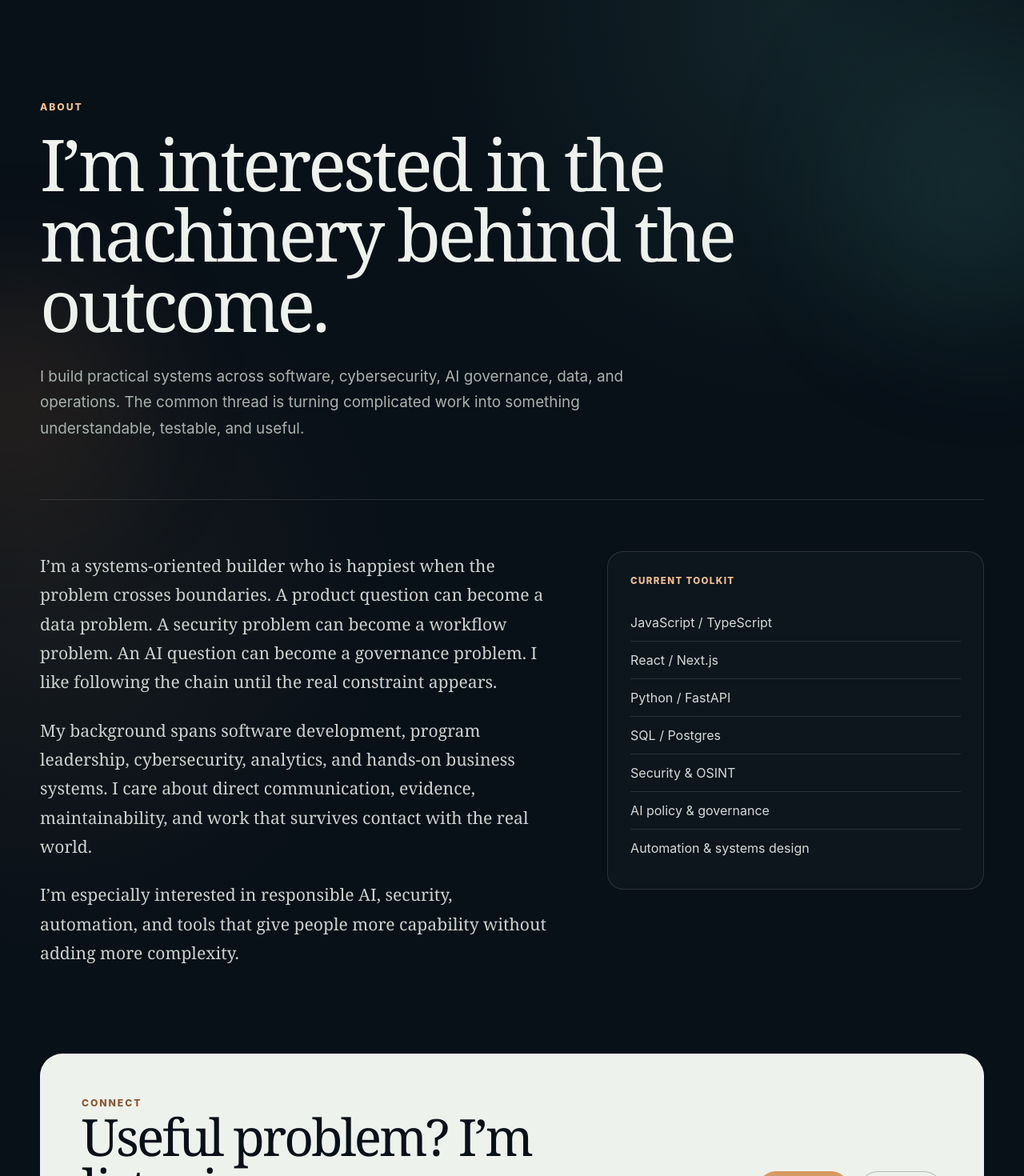
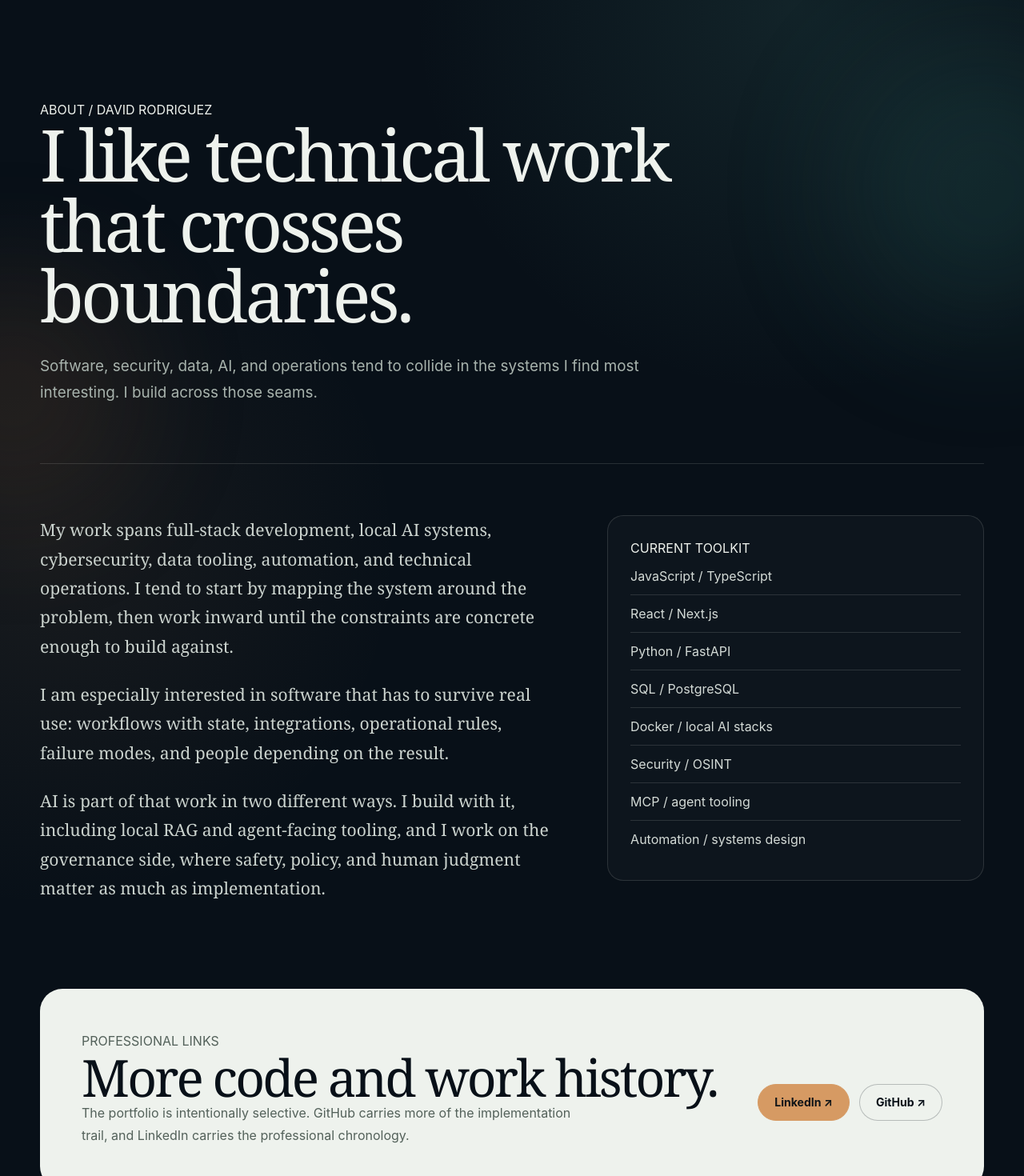
Before and after one commit to drod1107/windrose-portfolio, a React (Vite) app: page /about in a window 1280 px wide. Shown: the part 100-1570 px from the top of the page at 80% size. Built offline with nearby package versions, Linux system fonts and the light colour scheme.

Commit message:
Refine technical portfolio: src/pages/About.tsx

```diff
--- a/src/pages/About.tsx
+++ b/src/pages/About.tsx
@@ -2,63 +2,62 @@ export default function About() {
   return (
     <article className="about-page">
       <header className="about-hero">
-        <p className="eyebrow">About</p>
-        <h1>I’m interested in the machinery behind the outcome.</h1>
+        <p className="kicker">ABOUT / DAVID RODRIGUEZ</p>
+        <h1>I like technical work that crosses boundaries.</h1>
         <p className="about-lede">
-          I build practical systems across software, cybersecurity, AI governance,
-          data, and operations. The common thread is turning complicated work into
-          something understandable, testable, and useful.
+          Software, security, data, AI, and operations tend to collide in the
+          systems I find most interesting. I build across those seams.
         </p>
       </header>
 
       <div className="about-layout">
         <div className="about-copy">
           <p>
-            I’m a systems-oriented builder who is happiest when the problem crosses
-            boundaries. A product question can become a data problem. A security
-            problem can become a workflow problem. An AI question can become a
-            governance problem. I like following the chain until the real constraint
-            appears.
+            My work spans full-stack development, local AI systems, cybersecurity,
+            data tooling, automation, and technical operations. I tend to start by
+            mapping the system around the problem, then work inward until the
+            constraints are concrete enough to build against.
           </p>
           <p>
-            My background spans software development, program leadership,
-            cybersecurity, analytics, and hands-on business systems. I care about
-            direct communication, evidence, maintainability, and work that survives
-            contact with the real world.
+            I am especially interested in software that has to survive real use:
+            workflows with state, integrations, operational rules, failure modes,
+            and people depending on the result.
           </p>
           <p>
-            I’m especially interested in responsible AI, security, automation, and
-            tools that give people more capability without adding more complexity.
+            AI is part of that work in two different ways. I build with it, including
+            local RAG and agent-facing tooling, and I work on the governance side,
+            where safety, policy, and human judgment matter as much as implementation.
           </p>
         </div>
 
         <aside className="about-aside">
-          <p className="aside-label">Current toolkit</p>
+          <span className="mono-label">CURRENT TOOLKIT</span>
           <ul>
             <li>JavaScript / TypeScript</li>
             <li>React / Next.js</li>
             <li>Python / FastAPI</li>
-            <li>SQL / Postgres</li>
-            <li>Security & OSINT</li>
-            <li>AI policy & governance</li>
-            <li>Automation & systems design</li>
+            <li>SQL / PostgreSQL</li>
+            <li>Docker / local AI stacks</li>
+            <li>Security / OSINT</li>
+            <li>MCP / agent tooling</li>
+            <li>Automation / systems design</li>
           </ul>
         </aside>
       </div>
 
       <section className="contact-panel">
         <div>
-          <p className="eyebrow">Connect</p>
-          <h2>Useful problem? I’m listening.</h2>
+          <p className="kicker">PROFESSIONAL LINKS</p>
+          <h2>More code and work history.</h2>
           <p>
-            I’m always interested in thoughtful technical work, collaboration, and
-            conversations about systems that deserve to be better.
+            The portfolio is intentionally selective. GitHub carries more of the
+            implementation trail, and LinkedIn carries the professional chronology.
           </p>
         </div>
         <div className="contact-links">
           <a
             className="button button-primary"
-            href="https://www.linkedin.com/in/davidwindrose/"
+            href="https://www.linkedin.com/in/david-windrose"
             target="_blank"
             rel="noreferrer"
           >
```
